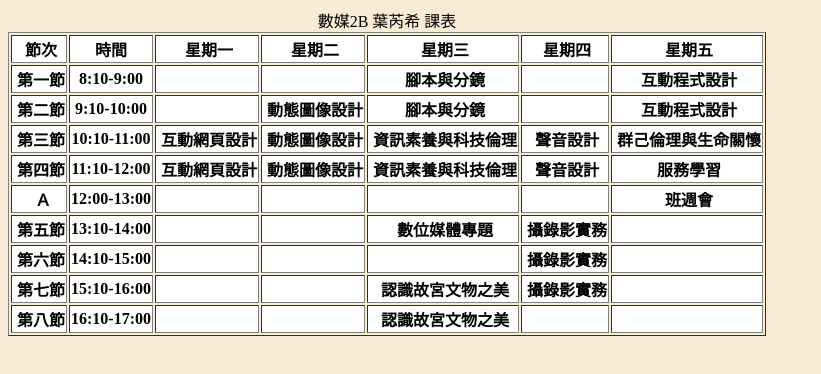
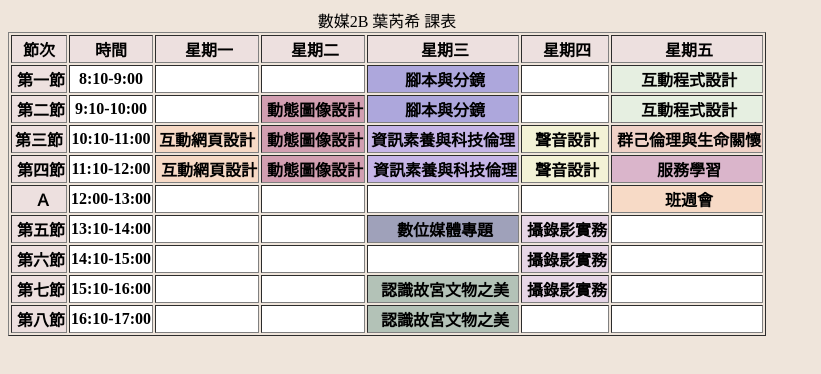
Before and after one commit to Amy0128/Amy0128.github.io, a plain HTML site: page timetable.html in a window 1280 px wide. Shown: the whole page, without its empty margins (0-821 px from the left). Drawn offline with Linux system fonts and the light colour scheme.

Commit message:
更改顏色

```diff
--- a/timetable.html
+++ b/timetable.html
@@ -5,7 +5,7 @@
     <title>Ｔimetable</title>
 
     <style type="text/css">
-        body {background: antiquewhite}
+        body {background: rgb(239, 229, 219)}
     </style>
     <link rel="stylesheet" href="CSS/index.css">
 
@@ -15,101 +15,101 @@
       <caption> 數媒2B 葉芮希 課表 </caption>
       <!--節次-->
       <tr>
-          <th>&nbsp;節次</th>
-          <th> 時間</th>
-          <th>&nbsp;星期一</th>
-          <th>&nbsp;星期二</th>
-          <th>&nbsp;星期三</th>
-          <th>&nbsp;星期四</th>
-          <th>&nbsp;星期五</th>
+          <th style="background: rgba(214,173,255,0.1)"> 節次</th>
+          <th style="background: rgba(214,173,255,0.1)"> 時間</th>
+          <th style="background: rgba(214,173,255,0.1)">&nbsp;星期一</th>
+          <th style="background: rgba(214,173,255,0.1)">&nbsp;星期二</th>
+          <th style="background: rgba(214,173,255,0.1)">&nbsp;星期三</th>
+          <th style="background: rgba(214,173,255,0.1)">&nbsp;星期四</th>
+          <th style="background: rgba(214,173,255,0.1)">&nbsp;星期五</th>
       </tr>
       <!--第一節-->
       <tr>
-          <th>&nbsp;第一節</th>
+          <th style="background: rgba(214,173,255,0.1)">&nbsp;第一節</th>
           <th scope="row">8:10-9:00</th>
           <th>&nbsp;</th>
           <th></th>
-          <th>&nbsp;腳本與分鏡</th>
+          <th style="background: rgba(109,107,222,0.5)">&nbsp;腳本與分鏡</th>
           <th>&nbsp;</th>
-          <th>&nbsp;互動程式設計</th>
+          <th style="background: rgba(221,250,231,0.5)">&nbsp;互動程式設計</th>
       </tr>
       <!--第二節-->
       <tr>
-          <th>&nbsp;第二節</th>
+          <th style="background: rgba(214,173,255,0.1)">&nbsp;第二節</th>
           <th scope="row">9:10-10:00</th>
           <th>&nbsp;</th>
-          <th>&nbsp;動態圖像設計</th>
-          <th>&nbsp;腳本與分鏡</th>
+          <th style="background: rgba(182,90,135,0.5)">&nbsp;動態圖像設計</th>
+          <th style="background: rgba(109,107,222,0.5)">&nbsp;腳本與分鏡</th>
           <th>&nbsp;</th>
-          <th>&nbsp;互動程式設計</th>
+          <th style="background: rgba(221,250,231,0.5)">&nbsp;互動程式設計</th>
       </tr>
       <!--第三節-->
       <tr>
-          <th>&nbsp;第三節</th>
+          <th style="background: rgba(214,173,255,0.1)">第三節</th>
           <th scope="row">10:10-11:00</th>
-          <th>&nbsp;互動網頁設計</th>
-          <th>&nbsp;動態圖像設計</th>
-          <th>&nbsp;資訊素養與科技倫理</th>
-          <th>&nbsp;聲音設計</th>
-          <th>&nbsp;群己倫理與生命關懷</th>
+          <th style="background: rgba(255,207,177,0.5)"> 互動網頁設計</th>
+          <th style="background: rgba(182,90,135,0.5)">&nbsp;動態圖像設計</th>
+          <th style="background: rgba(158,134,243,0.5)">資訊素養與科技倫理</th>
+          <th style="background: rgba(247,255,210,0.5)">&nbsp;聲音設計</th>
+          <th style="background: rgba(241,191,182,0.5)">&nbsp;群己倫理與生命關懷</th>
       </tr>
       <!--第四節-->
       <tr>
-          <th>&nbsp;第四節</th>
+          <th style="background: rgba(214,173,255,0.1)">&nbsp;第四節</th>
           <th scope="row">11:10-12:00</th>
-          <th>&nbsp;互動網頁設計</th>
-          <th>&nbsp;動態圖像設計</th>
-          <th>&nbsp;資訊素養與科技倫理</th>
-          <th>&nbsp;聲音設計</th>
-          <th>&nbsp;服務學習</th>
+          <th style="background: rgba(255,207,177,0.5)">&nbsp;互動網頁設計</th>
+          <th style="background: rgba(182,90,135,0.5)">&nbsp;動態圖像設計</th>
+          <th style="background: rgba(158,134,243,0.5)">&nbsp;資訊素養與科技倫理</th>
+          <th style="background: rgba(247,255,210,0.5)">&nbsp;聲音設計</th>
+          <th style="background: rgba(197,134,187,0.5)">&nbsp;服務學習</th>
       </tr>
       <!--第Ａ節-->
       <tr>
-          <th>&nbsp; Ａ </th>
+          <th style="background: rgba(214,173,255,0.1)">&nbsp; Ａ </th>
           <th scope="row">12:00-13:00</th>
           <th>&nbsp;</th>
           <th>&nbsp;</th>
           <th>&nbsp;</th>
           <th>&nbsp;</th>
-          <th>&nbsp;班週會</th>
+          <th style="background: rgba(255,207,177,0.5)">&nbsp;班週會</th>
       </tr>
       <!--第五節-->
       <tr>
-          <th>&nbsp;第五節</th>
+          <th style="background: rgba(214,173,255,0.1)">&nbsp;第五節</th>
           <th scope="row">13:10-14:00</th>
           <th>&nbsp;</th>
           <th>&nbsp;</th>
-          <th>&nbsp;數位媒體專題</th>
-          <th>&nbsp;攝錄影實務</th>
+          <th style="background: rgba(81,94,154,0.5)">&nbsp;數位媒體專題</th>
+          <th style="background: rgba(221,200,241,0.5)">&nbsp;攝錄影實務</th>
           <th>&nbsp;</th>
       </tr>
       <!--第六節-->
       <tr>
-          <th>&nbsp;第六節</th>
+          <th style="background: rgba(214,173,255,0.1)">&nbsp;第六節</th>
           <th scope="row">14:10-15:00</th>
           <th>&nbsp;</th>
           <th>&nbsp;</th>
           <th>&nbsp;</th>
-          <th>&nbsp;攝錄影實務</th>
+          <th style="background: rgba(221,200,241,0.5)">&nbsp;攝錄影實務</th>
           <th>&nbsp;</th>
       </tr>
       <!--第七節-->
       <tr>
-          <th>&nbsp;第七節</th>
+          <th style="background: rgba(214,173,255,0.1)">&nbsp;第七節</th>
           <th scope="row">15:10-16:00</th>
           <th>&nbsp;</th>
           <th>&nbsp;</th>
-          <th>&nbsp;認識故宮文物之美</th>
-          <th>&nbsp;攝錄影實務</th>
+          <th style="background: rgba(120,159,147,0.5)">&nbsp;認識故宮文物之美</th>
+          <th style="background: rgba(221,200,241,0.5)">&nbsp;攝錄影實務</th>
           <th>&nbsp;</th>
       </tr>
       <!--第八節-->
       <tr>
-          <th>&nbsp;第八節</th>
+          <th style="background: rgba(214,173,255,0.1)">&nbsp;第八節</th>
           <th scope="row">16:10-17:00</th>
           <th>&nbsp;</th>
           <th>&nbsp;</th>
-          <th>&nbsp;認識故宮文物之美</th>
+          <th style="background: rgba(120,159,147,0.5)">&nbsp;認識故宮文物之美</th>
           <th>&nbsp;</th>
           <th>&nbsp;</th>
       </tr>
```
